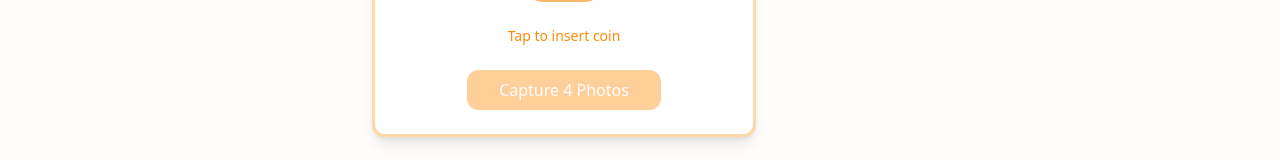
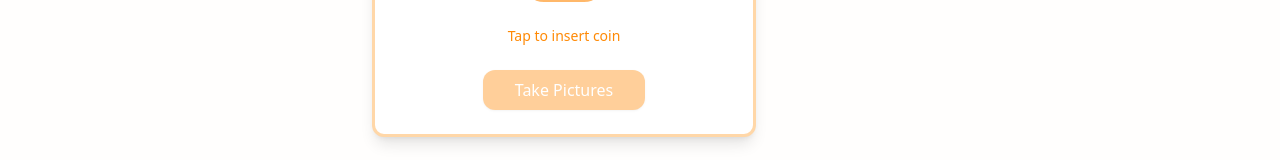
Before and after one commit to livlaurel/Booth-Buddy, a React (Vite) app in the folder boothbuddy/: page /booth in a window 1280 px wide. Shown: the part 503-663 px from the top of the page. Built offline with nearby package versions, Linux system fonts and the light colour scheme; no server answers.

Commit message:
change button

```diff
--- a/boothbuddy/src/pages/photobooth.tsx
+++ b/boothbuddy/src/pages/photobooth.tsx
@@ -59,7 +59,7 @@ function Booth() {
                 }`}
                 disabled={!coinInserted}
               >
-                Capture 4 Photos
+                Take Pictures
               </button>
             </div>
           </div>
```
